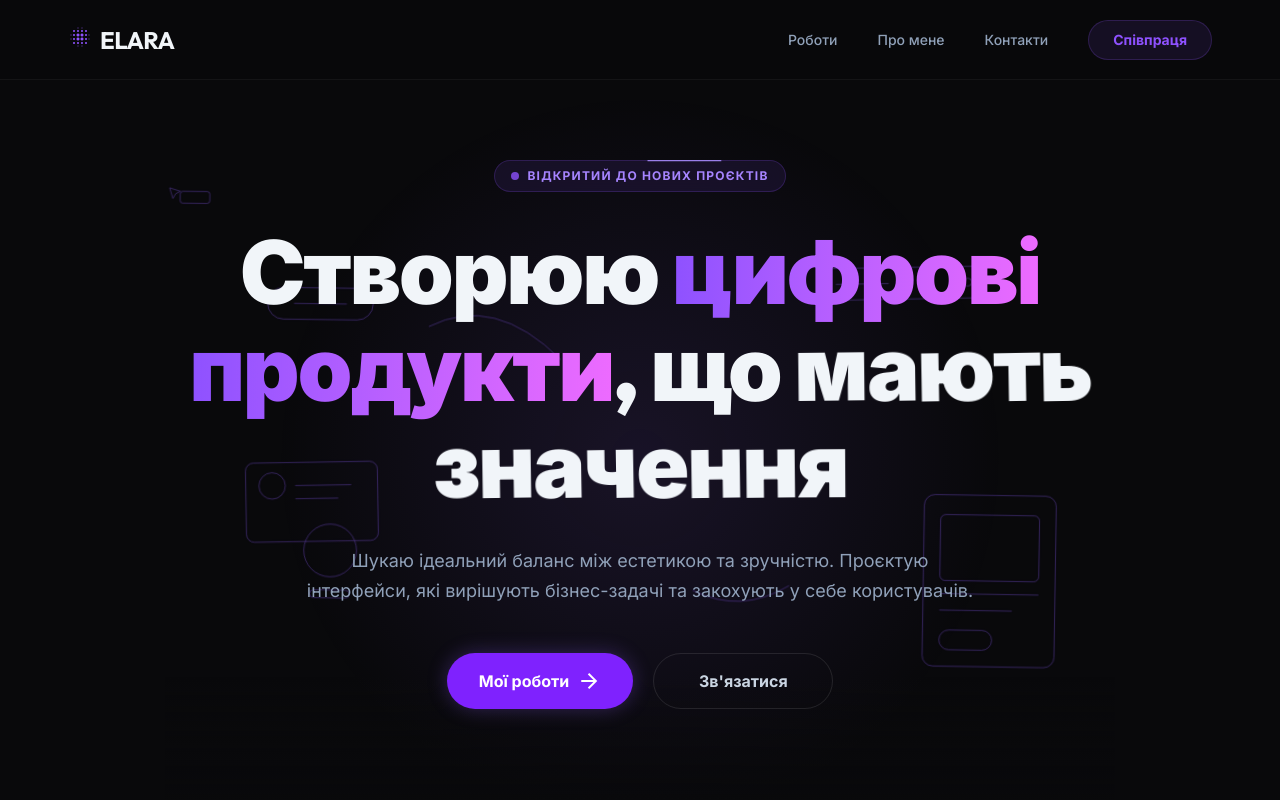
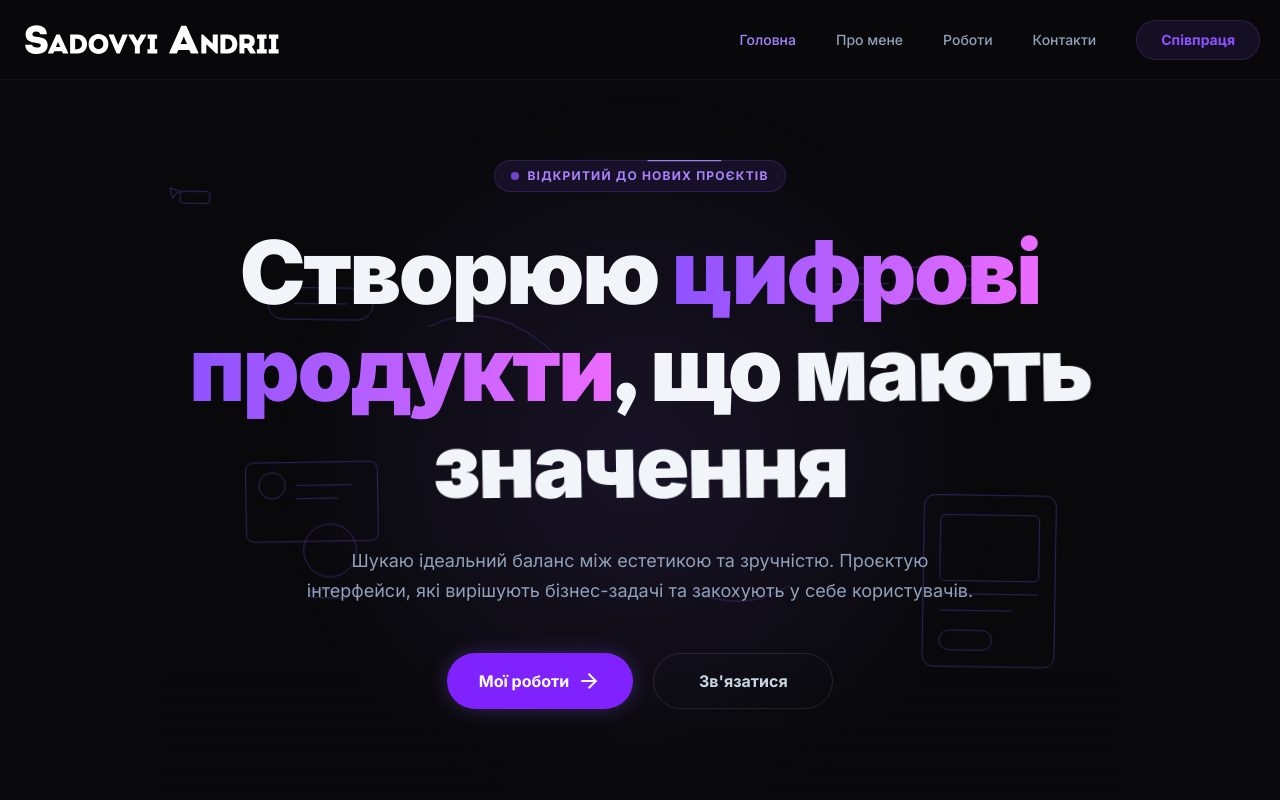
Before and after one commit to Montalmo/portfolio_site, a React (Vite) app: page / in a window 1280 px wide. Shown: the top 800 px of the page. Built offline with nearby package versions, Linux system fonts and the light colour scheme.

Commit message:
feat: implement CaseStudy component with image lightbox and add project logo.

```diff
--- a/src/App.tsx
+++ b/src/App.tsx
@@ -5,6 +5,7 @@ import ScrollAnimationBlock from './components/ScrollAnimationBlock'
 import FooterBubbleAnimation from './components/FooterBubbleAnimation'
 import ContactModal from './components/ContactModal'
 import CaseStudy from './components/CaseStudy'
+import saLogo from './assets/sa_logo.svg'
 // Removed horizontal scroll hook - using simple grid layout instead
 
 interface CounterProps {
@@ -154,6 +155,7 @@ const Counter: React.FC<CounterProps> = ({ start = 0, end, duration = 2000, suff
 function App() {
   const [isModalOpen, setIsModalOpen] = useState(false)
   const [selectedCaseId, setSelectedCaseId] = useState<number | null>(null)
+  const [activeSection, setActiveSection] = useState('hero')
 
   const openModal = () => setIsModalOpen(true)
   const closeModal = () => setIsModalOpen(false)
@@ -167,6 +169,33 @@ function App() {
   const handleCloseCase = () => {
     setSelectedCaseId(null);
   };
+
+  // Track active section on scroll
+  useEffect(() => {
+    const sections = ['hero', 'about', 'work', 'contact'];
+
+    const handleScroll = () => {
+      const scrollPosition = window.scrollY + 100;
+
+      for (const section of sections) {
+        const element = document.getElementById(section);
+        if (element) {
+          const offsetTop = element.offsetTop;
+          const offsetHeight = element.offsetHeight;
+
+          if (scrollPosition >= offsetTop && scrollPosition < offsetTop + offsetHeight) {
+            setActiveSection(section);
+            break;
+          }
+        }
+      }
+    };
+
+    window.addEventListener('scroll', handleScroll);
+    handleScroll(); // Check initial position
+
+    return () => window.removeEventListener('scroll', handleScroll);
+  }, []);
 
   const getCurrentCaseIndex = () => {
     if (selectedCaseId === null) return -1;
@@ -183,17 +212,21 @@ function App() {
       <div className="layout-container flex h-full grow flex-col">
         {/* Navigation Header */}
         <header className="fixed top-0 left-0 w-full h-20 bg-zinc-950/80 backdrop-blur-lg z-50 border-b border-white/5 flex justify-center">
-          <div className="w-full max-w-[1240px] px-6 md:px-12 flex items-center justify-between">
+          <div className="w-full max-w-[1240px] flex items-center justify-between">
             <div className="flex items-center gap-2">
-              <div className="text-violet-500">
-                <span className="material-symbols-outlined text-3xl font-bold">blur_on</span>
-              </div>
-              <h2 className="text-slate-100 text-2xl font-bold tracking-tight font-display">ELARA</h2>
+              <a href="#hero" className="flex items-center gap-2 cursor-pointer">
+                <img
+                  src={saLogo}
+                  alt="ELARA"
+                  className="h-10 w-auto"
+                />
+              </a>
             </div>
             <nav className="hidden md:flex items-center gap-10">
-              <a className="text-slate-400 hover:text-white text-sm font-medium transition-colors" href="#work">Роботи</a>
-              <a className="text-slate-400 hover:text-white text-sm font-medium transition-colors" href="#about">Про мене</a>
-              <a className="text-slate-400 hover:text-white text-sm font-medium transition-colors" href="#contact">Контакти</a>
+              <a className={`text-sm font-medium transition-colors ${activeSection === 'hero' ? 'text-violet-400' : 'text-slate-400 hover:text-white'}`} href="#hero">Головна</a>
+              <a className={`text-sm font-medium transition-colors ${activeSection === 'about' ? 'text-violet-400' : 'text-slate-400 hover:text-white'}`} href="#about">Про мене</a>
+              <a className={`text-sm font-medium transition-colors ${activeSection === 'work' ? 'text-violet-400' : 'text-slate-400 hover:text-white'}`} href="#work">Роботи</a>
+              <a className={`text-sm font-medium transition-colors ${activeSection === 'contact' ? 'text-violet-400' : 'text-slate-400 hover:text-white'}`} href="#contact">Контакти</a>
               <button
                 onClick={openModal}
                 className="flex min-w-[100px] cursor-pointer items-center justify-center rounded-full h-10 px-6 bg-violet-500/10 border border-violet-500/20 text-violet-500 text-sm font-bold transition-all hover:bg-violet-500/20">
@@ -211,7 +244,7 @@ function App() {
           {!selectedCaseId && (
             <>
               {/* Hero Section */}
-              <section className="relative flex flex-1 items-center justify-center px-6 py-20 pb-32">
+              <section id="hero" className="relative flex flex-1 items-center justify-center px-6 py-20 pb-32">
                 {/* Background Animation and Gradients */}
                 <FigmaSketchAnimation />
                 <div className="absolute inset-0 bg-[radial-gradient(circle_at_center,rgba(139,92,246,0.12)_0%,rgba(9,9,11,0)_60%)] pointer-events-none"></div>
@@ -468,22 +501,18 @@ function App() {
         {!selectedCaseId && (
           <footer className="w-full bg-zinc-950 border-t border-white/5 pt-20 pb-12">
             <div className="max-w-[1240px] mx-auto px-6">
-              <div className="grid grid-cols-1 md:grid-cols-2 lg:grid-cols-4 gap-12 mb-16">
-                <div className="flex flex-col items-center md:items-start gap-4">
+              <div className="grid grid-cols-1 md:grid-cols-3 gap-8 mb-16 items-center">
+                <div className="flex justify-start">
                   <div className="flex items-center gap-2 text-slate-400">
                     <span className="material-symbols-outlined text-violet-500">location_on</span>
-                    <span className="font-medium">Київ, Україна</span>
+                    <span className="font-medium">Харків, Україна</span>
                   </div>
                 </div>
 
-                <div className="lg:col-span-2 flex justify-center items-center gap-8 md:gap-12 flex-wrap">
+                <div className="flex justify-center items-center gap-6 md:gap-8 flex-wrap">
                   <a className="group flex items-center gap-2 text-slate-300 hover:text-violet-500 transition-colors font-medium" href="#">
                     <span className="material-symbols-outlined text-xl opacity-0 scale-75 group-hover:opacity-100 group-hover:scale-100 transition-all">language</span>
                     Dribbble
-                  </a>
-                  <a className="group flex items-center gap-2 text-slate-300 hover:text-violet-500 transition-colors font-medium" href="#">
-                    <span className="material-symbols-outlined text-xl opacity-0 scale-75 group-hover:opacity-100 group-hover:scale-100 transition-all">brush</span>
-                    Behance
                   </a>
                   <a className="group flex items-center gap-2 text-slate-300 hover:text-violet-500 transition-colors font-medium" href="#">
                     <span className="material-symbols-outlined text-xl opacity-0 scale-75 group-hover:opacity-100 group-hover:scale-100 transition-all">hub</span>
@@ -495,7 +524,7 @@ function App() {
                   </a>
                 </div>
 
-                <div className="flex justify-center md:justify-end">
+                <div className="flex justify-end">
                   <button
                     onClick={() => window.scrollTo({ top: 0, behavior: 'smooth' })}
                     className="size-12 rounded-full border border-white/10 flex items-center justify-center text-slate-400 hover:text-violet-500 hover:border-violet-500 transition-all active:scale-90"
--- a/src/components/CaseStudy.tsx
+++ b/src/components/CaseStudy.tsx
@@ -1,4 +1,5 @@
 import { useState, useEffect, useCallback } from 'react';
+import saLogo from '../assets/sa_logo.svg';
 
 interface CaseStudyProps {
     project: {
@@ -123,10 +124,13 @@ const CaseStudy: React.FC<CaseStudyProps> = ({ project, prevCase, nextCase, onNa
                 <header className="fixed top-0 left-0 w-full h-20 bg-zinc-950/80 backdrop-blur-lg z-50 border-b border-white/5 flex justify-center">
                     <div className="w-full max-w-[1240px] px-6 md:px-12 flex items-center justify-between">
                         <div className="flex items-center gap-2">
-                            <button onClick={onBack} className="flex items-center gap-2 text-slate-400 hover:text-white transition-colors">
-                                <span className="material-symbols-outlined text-3xl font-bold text-violet-500">blur_on</span>
-                                <h2 className="text-slate-100 text-2xl font-bold tracking-tight font-display">ELARA</h2>
-                            </button>
+                            <a href="#hero" className="flex items-center gap-2 cursor-pointer">
+                                <img
+                                    src={saLogo}
+                                    alt="ELARA"
+                                    className="h-10 w-auto"
+                                />
+                            </a>
                         </div>
                         <nav className="hidden md:flex items-center gap-10">
                             <a className="text-slate-400 hover:text-white text-sm font-medium transition-colors" href="#work">Роботи</a>
@@ -265,22 +269,18 @@ const CaseStudy: React.FC<CaseStudyProps> = ({ project, prevCase, nextCase, onNa
                 {/* Footer - Using main page footer */}
                 <footer className="w-full bg-zinc-950 border-t border-white/5 pt-20 pb-12">
                     <div className="max-w-[1240px] mx-auto px-6">
-                        <div className="grid grid-cols-1 md:grid-cols-2 lg:grid-cols-4 gap-12 mb-16">
-                            <div className="flex flex-col items-center md:items-start gap-4">
+                        <div className="grid grid-cols-1 md:grid-cols-3 gap-8 mb-16 items-center">
+                            <div className="flex justify-start">
                                 <div className="flex items-center gap-2 text-slate-400">
                                     <span className="material-symbols-outlined text-violet-500">location_on</span>
-                                    <span className="font-medium">Київ, Україна</span>
+                                    <span className="font-medium">Харків, Україна</span>
                                 </div>
                             </div>
 
-                            <div className="lg:col-span-2 flex justify-center items-center gap-8 md:gap-12 flex-wrap">
+                            <div className="flex justify-center items-center gap-6 md:gap-8 flex-wrap">
                                 <a className="group flex items-center gap-2 text-slate-300 hover:text-violet-500 transition-colors font-medium" href="#">
                                     <span className="material-symbols-outlined text-xl opacity-0 scale-75 group-hover:opacity-100 group-hover:scale-100 transition-all">language</span>
                                     Dribbble
-                                </a>
-                                <a className="group flex items-center gap-2 text-slate-300 hover:text-violet-500 transition-colors font-medium" href="#">
-                                    <span className="material-symbols-outlined text-xl opacity-0 scale-75 group-hover:opacity-100 group-hover:scale-100 transition-all">brush</span>
-                                    Behance
                                 </a>
                                 <a className="group flex items-center gap-2 text-slate-300 hover:text-violet-500 transition-colors font-medium" href="#">
                                     <span className="material-symbols-outlined text-xl opacity-0 scale-75 group-hover:opacity-100 group-hover:scale-100 transition-all">hub</span>
@@ -292,7 +292,7 @@ const CaseStudy: React.FC<CaseStudyProps> = ({ project, prevCase, nextCase, onNa
                                 </a>
                             </div>
 
-                            <div className="flex justify-center md:justify-end">
+                            <div className="flex justify-end">
                                 <button
                                     onClick={onBack}
                                     className="size-12 rounded-full border border-white/10 flex items-center justify-center text-slate-400 hover:text-violet-500 hover:border-violet-500 transition-all active:scale-90"
```
Also changed, not shown: src/assets/sa_logo.svg (added).
